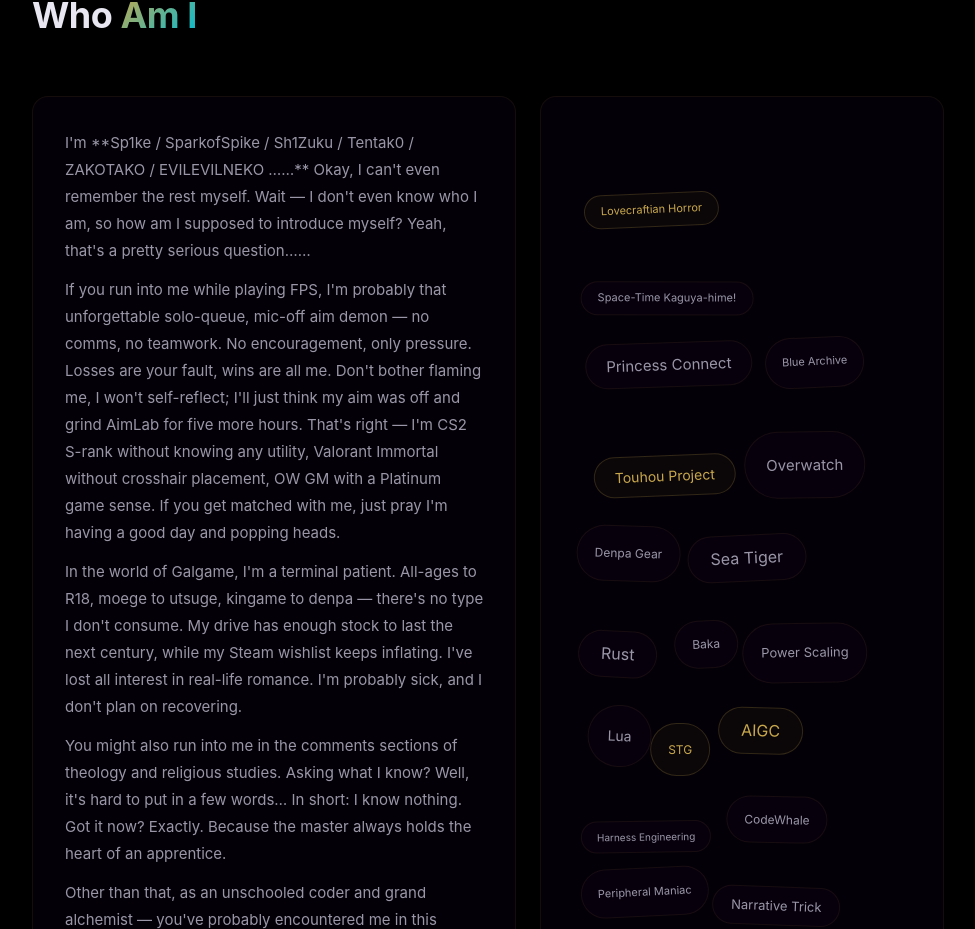
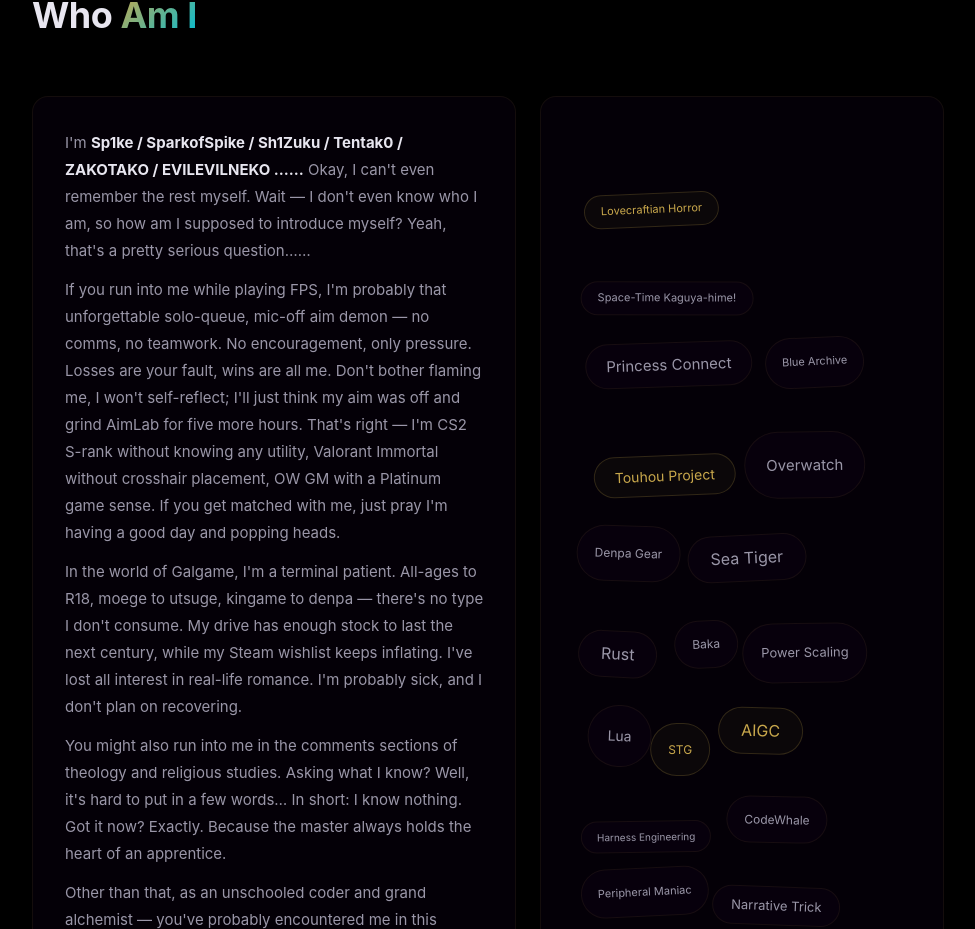
Before and after one commit to SparkofSpike/SparkofSpike.github.io, a Vue app: page / in a window 1280 px wide. Shown: the part 994-1923 px from the top of the page, without its empty margins (152-1127 px from the left). Built offline with nearby package versions, Linux system fonts and the light colour scheme.

Commit message:
fix: replace Markdown ** with <strong> in i18n about.p1

```diff
--- a/src/i18n/index.ts
+++ b/src/i18n/index.ts
@@ -27,7 +27,7 @@
     'about.label': '/ about',
     'about.title': 'Who Am I',
 
-    'about.p1': '我是 **Sp1ke / SparkofSpike / Sh1Zuku / Tentak0 / ZAKOTAKO / EVILEVILNEKO ……** 好吧，别的我自己也记不得了。等等，我自己都不知道自己是谁，我该怎么自我介绍？嗯，这是个很严肃的问题……',
+    'about.p1': '我是 <strong style="color:var(--text-primary);">Sp1ke / SparkofSpike / Sh1Zuku / Tentak0 / ZAKOTAKO / EVILEVILNEKO ……</strong> 好吧，别的我自己也记不得了。等等，我自己都不知道自己是谁，我该怎么自我介绍？嗯，这是个很严肃的问题……',
     'about.p2': '如果你在打 FPS 的时候遇到我，我大概是那个令你印象深刻的单排闭麦枪男——不交流，不配合。不鼓励，只压力。输了全是你的锅，赢了全是我的好。别骂了，骂我也不会反思的，我只会觉得自己枪软，然后 AimLab 加练五小时。没错，我 CS2 S 而不会道具，无畏契约神话还不会育苗，守望先锋宗师意识还不如白金。如果匹配到我，那只能祈祷好运了，祈祷我今天的状态还不错，能把对面的脑袋全部打开花。',
     'about.p3': '在 Galgame 的世界里，我是个绝症级别的患者。从全年龄到 R18，从萌系到郁系，从王道到电波，没有我不吃的类型。硬盘里的库存够玩到下个世纪，而 Steam 愿望单还在不停膨胀。我已经对现实的异性没兴趣了。我大抵是病了，而我不打算治。',
     'about.p4': '当然，你还能在那些神学和宗教学的评论区底下偶尔遇到我。要问我了解什么？嗯，三言两语说不清……简而言之，就是什么都不懂，这下看懂了吧？是了。因为大师总抱有学徒之心。',
@@ -62,7 +62,7 @@
     'about.label': '/ about',
     'about.title': 'Who Am I',
 
-    'about.p1': "I'm **Sp1ke / SparkofSpike / Sh1Zuku / Tentak0 / ZAKOTAKO / EVILEVILNEKO ……** Okay, I can't even remember the rest myself. Wait — I don't even know who I am, so how am I supposed to introduce myself? Yeah, that's a pretty serious question……",
+    'about.p1': "I'm <strong style=\"color:var(--text-primary);\">Sp1ke / SparkofSpike / Sh1Zuku / Tentak0 / ZAKOTAKO / EVILEVILNEKO ……</strong> Okay, I can't even remember the rest myself. Wait — I don't even know who I am, so how am I supposed to introduce myself? Yeah, that's a pretty serious question……",
     'about.p2': "If you run into me while playing FPS, I'm probably that unforgettable solo-queue, mic-off aim demon — no comms, no teamwork. No encouragement, only pressure. Losses are your fault, wins are all me. Don't bother flaming me, I won't self-reflect; I'll just think my aim was off and grind AimLab for five more hours. That's right — I'm CS2 S-rank without knowing any utility, Valorant Immortal without crosshair placement, OW GM with a Platinum game sense. If you get matched with me, just pray I'm having a good day and popping heads.",
     'about.p3': "In the world of Galgame, I'm a terminal patient. All-ages to R18, moege to utsuge, kingame to denpa — there's no type I don't consume. My drive has enough stock to last the next century, while my Steam wishlist keeps inflating. I've lost all interest in real-life romance. I'm probably sick, and I don't plan on recovering.",
     'about.p4': "You might also run into me in the comments sections of theology and religious studies. Asking what I know? Well, it's hard to put in a few words… In short: I know nothing. Got it now? Exactly. Because the master always holds the heart of an apprentice.",
```
